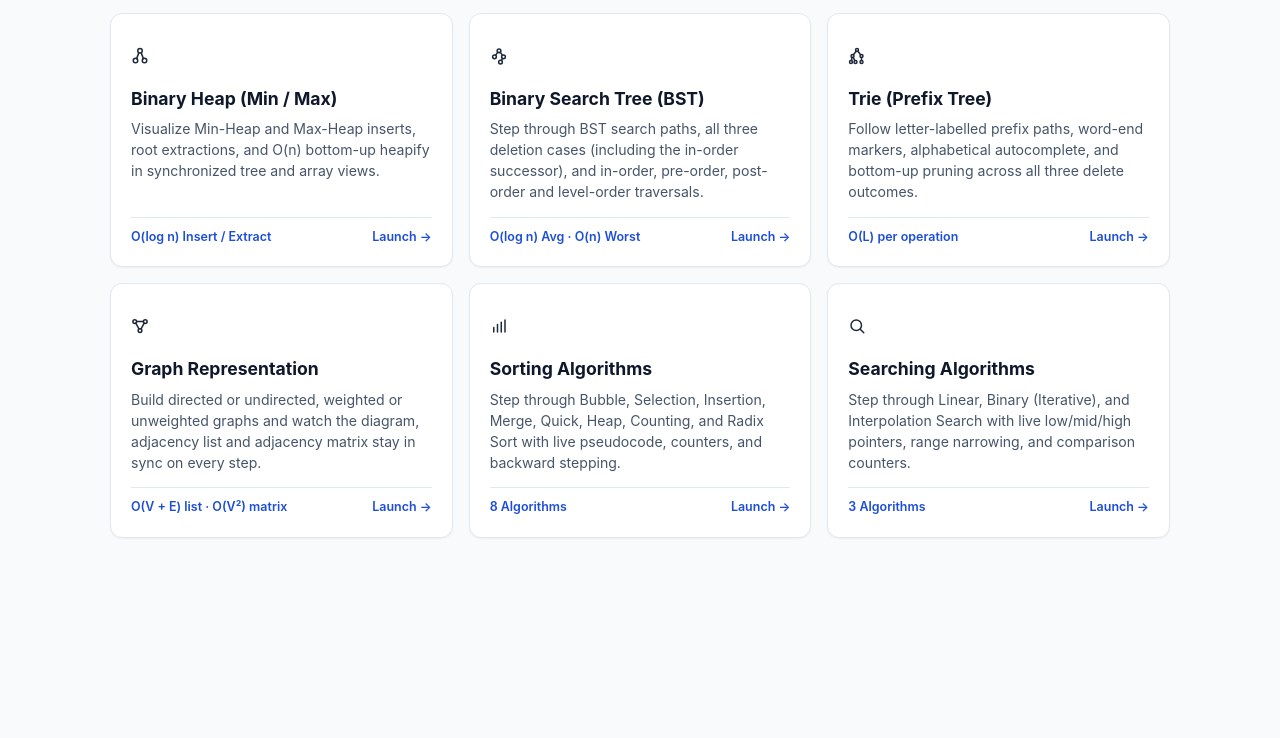
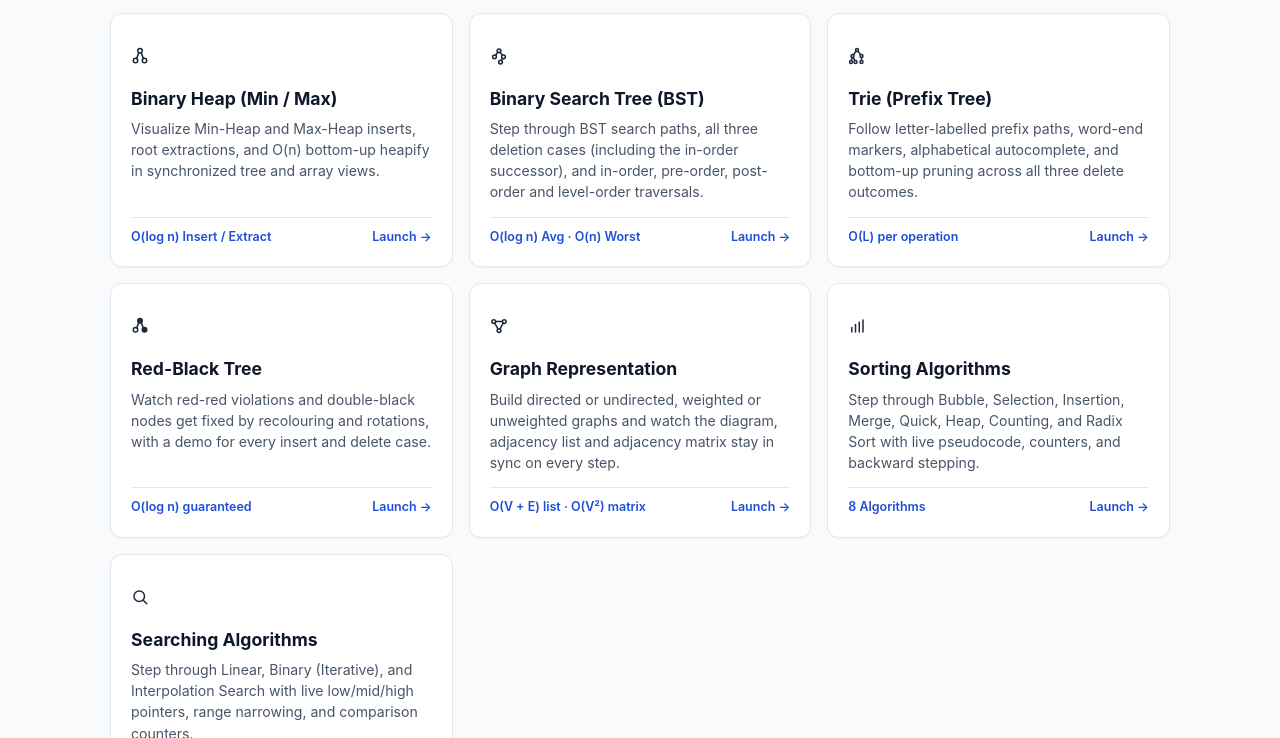
Before and after one commit to brixcel/conditional, a website: page index.html in a window 1280 px wide. Shown: the part 1295-2033 px from the top of the page. Before the commit the page ends 1881 px from the top, so only its background shows below. Drawn offline with Linux system fonts and the light colour scheme.

Commit message:
C21: Red-Black Tree nav entry + homepage card (14 Structures); board
Co-Authored-By: Claude Opus 5.5 <noreply@anthropic.com>

```diff
--- a/index.html
+++ b/index.html
@@ -35,7 +35,7 @@
                 </div>
                 <div class="prop-item">
                     <div class="prop-label">Interactive Modules</div>
-                    <div class="prop-value">13 Structures &middot; 8 Sorts &middot; 3 Searches</div>
+                    <div class="prop-value">14 Structures &middot; 8 Sorts &middot; 3 Searches</div>
                 </div>
             </div>
         </div>
@@ -220,6 +220,20 @@
                         <span>Launch &rarr;</span>
                     </div>
                 </a>
+                <!-- Red-Black Tree -->
+                <a href="red-black-tree.html" class="topic-card">
+                    <div>
+                        <div class="topic-card-icon">
+                            <svg class="nav-svg-icon" aria-hidden="true" focusable="false" viewBox="0 0 24 24" fill="none" stroke="currentColor" stroke-width="2" stroke-linecap="round" stroke-linejoin="round"><circle cx="12" cy="5" r="3" fill="currentColor"/><circle cx="6" cy="17" r="3"/><circle cx="18" cy="17" r="3" fill="currentColor"/><line x1="10.3" y1="7.5" x2="7.7" y2="14.5"/><line x1="13.7" y1="7.5" x2="16.3" y2="14.5"/></svg>
+                        </div>
+                        <h3 class="topic-card-title">Red-Black Tree</h3>
+                        <p class="topic-card-desc">Watch red-red violations and double-black nodes get fixed by recolouring and rotations, with a demo for every insert and delete case.</p>
+                    </div>
+                    <div class="topic-card-footer">
+                        <span>O(log n) guaranteed</span>
+                        <span>Launch &rarr;</span>
+                    </div>
+                </a>
                 <!-- Graph -->
                 <a href="graph.html" class="topic-card">
                     <div>
--- a/shared.js
+++ b/shared.js
@@ -18,6 +18,7 @@
         sorting: `<svg class="nav-svg-icon" aria-hidden="true" focusable="false" viewBox="0 0 24 24" fill="none" stroke="currentColor" stroke-width="2" stroke-linecap="round" stroke-linejoin="round"><line x1="5" y1="20" x2="5" y2="14"/><line x1="10" y1="20" x2="10" y2="10"/><line x1="15" y1="20" x2="15" y2="7"/><line x1="20" y1="20" x2="20" y2="4"/></svg>`,
         bst: `<svg class="nav-svg-icon" aria-hidden="true" focusable="false" viewBox="0 0 24 24" fill="none" stroke="currentColor" stroke-width="2" stroke-linecap="round" stroke-linejoin="round"><circle cx="12" cy="5" r="2.5"/><circle cx="6" cy="13" r="2.5"/><circle cx="18" cy="13" r="2.5"/><circle cx="14" cy="20" r="2.5"/><line x1="10.4" y1="6.9" x2="7.5" y2="11"/><line x1="13.6" y1="6.9" x2="16.5" y2="11"/><line x1="16.9" y1="15.2" x2="15.1" y2="17.8"/></svg>`,
         trie: `<svg class="nav-svg-icon" aria-hidden="true" focusable="false" viewBox="0 0 24 24" fill="none" stroke="currentColor" stroke-width="2" stroke-linecap="round" stroke-linejoin="round"><circle cx="12" cy="4" r="2"/><circle cx="6" cy="12" r="2"/><circle cx="18" cy="12" r="2"/><circle cx="4" cy="20" r="2"/><circle cx="10" cy="20" r="2"/><circle cx="18" cy="20" r="2"/><line x1="10.8" y1="5.6" x2="7.2" y2="10.4"/><line x1="13.2" y1="5.6" x2="16.8" y2="10.4"/><line x1="5.5" y1="14" x2="4.5" y2="18"/><line x1="7" y1="13.8" x2="9.1" y2="18.2"/><line x1="18" y1="14" x2="18" y2="18"/></svg>`,
+        redBlack: `<svg class="nav-svg-icon" aria-hidden="true" focusable="false" viewBox="0 0 24 24" fill="none" stroke="currentColor" stroke-width="2" stroke-linecap="round" stroke-linejoin="round"><circle cx="12" cy="5" r="3" fill="currentColor"/><circle cx="6" cy="17" r="3"/><circle cx="18" cy="17" r="3" fill="currentColor"/><line x1="10.3" y1="7.5" x2="7.7" y2="14.5"/><line x1="13.7" y1="7.5" x2="16.3" y2="14.5"/></svg>`,
         graph: `<svg class="nav-svg-icon" aria-hidden="true" focusable="false" viewBox="0 0 24 24" fill="none" stroke="currentColor" stroke-width="2" stroke-linecap="round" stroke-linejoin="round"><circle cx="5" cy="6" r="2.5"/><circle cx="19" cy="6" r="2.5"/><circle cx="12" cy="18" r="2.5"/><line x1="7.5" y1="6" x2="16.5" y2="6"/><line x1="6.4" y1="8.1" x2="10.6" y2="15.9"/><line x1="17.6" y1="8.1" x2="13.4" y2="15.9"/></svg>`,
         heap: `<svg class="nav-svg-icon" aria-hidden="true" focusable="false" viewBox="0 0 24 24" fill="none" stroke="currentColor" stroke-width="2" stroke-linecap="round" stroke-linejoin="round"><circle cx="12" cy="5" r="3"/><circle cx="6" cy="18" r="3"/><circle cx="18" cy="18" r="3"/><line x1="10.5" y1="7.5" x2="7.5" y2="15.5"/><line x1="13.5" y1="7.5" x2="16.5" y2="15.5"/></svg>`,
         hashTable: `<svg class="nav-svg-icon" aria-hidden="true" focusable="false" viewBox="0 0 24 24" fill="none" stroke="currentColor" stroke-width="2" stroke-linecap="round" stroke-linejoin="round"><line x1="4" y1="9" x2="20" y2="9"/><line x1="4" y1="15" x2="20" y2="15"/><line x1="10" y1="3" x2="8" y2="21"/><line x1="16" y1="3" x2="14" y2="21"/></svg>`,
@@ -134,7 +135,8 @@
                 { label: "AVL Tree (Self-Balancing)", href: "avl-tree.html", iconKey: "avlTree" },
                 { label: "Binary Heap (Min / Max)", href: "heap.html", iconKey: "heap" },
                 { label: "Binary Search Tree (BST)", href: "bst.html", iconKey: "bst" },
-                { label: "Trie (Prefix Tree)", href: "trie.html", iconKey: "trie" }
+                { label: "Trie (Prefix Tree)", href: "trie.html", iconKey: "trie" },
+                { label: "Red-Black Tree", href: "red-black-tree.html", iconKey: "redBlack" }
             ]
         },
         {
```
Also changed, not shown: TASK_BOARD.md (+1 -0 lines).
